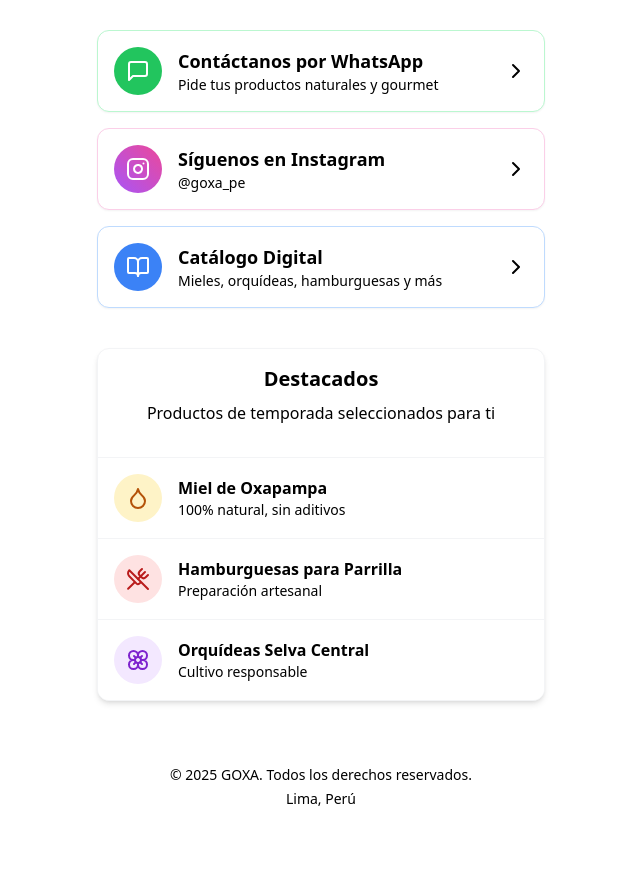
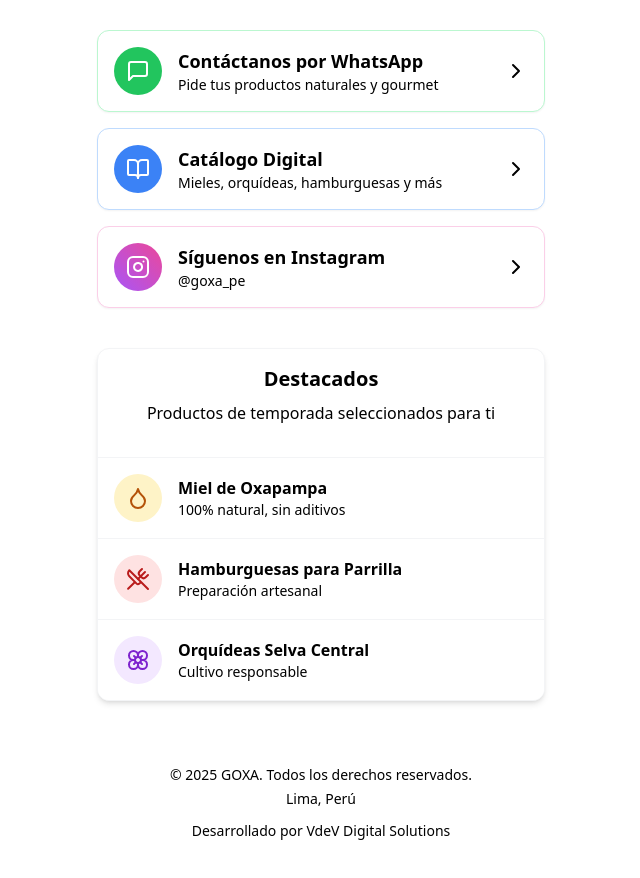
Before and after one commit to Rodvdev/goxa, a Next.js app: page / in a window 1280 px wide. Shown: the part 500-1378 px from the top of the page, without its empty margins (319-959 px from the left). Built offline with nearby package versions, Linux system fonts and the light colour scheme.

Commit message:
Swap Instagram and Catalog PDF links on Home page: Updated link destinations and associated text, enhancing user navigation and content clarity. Added credit for VdeV Digital Solutions in the footer.

```diff
--- a/src/app/page.tsx
+++ b/src/app/page.tsx
@@ -67,6 +67,25 @@
           <ChevronRight className="text-black" />
         </a>
 
+        {/* Catalog PDF Link */}
+        <a
+          href="/catalogo.pdf"
+          target="_blank"
+          rel="noopener noreferrer"
+          className="flex items-center justify-between bg-white hover:bg-blue-50 border border-blue-200 p-4 rounded-xl shadow-sm transition-all hover:shadow-md"
+        >
+          <div className="flex items-center gap-4">
+            <div className="bg-blue-500 text-white p-3 rounded-full">
+              <BookOpen size={24} />
+            </div>
+            <div>
+              <h2 className="font-semibold text-lg text-black">Catálogo Digital</h2>
+              <p className="text-sm text-black">Mieles, orquídeas, hamburguesas y más</p>
+            </div>
+          </div>
+          <ChevronRight className="text-black" />
+        </a>
+
         {/* Instagram Link */}
         <a
           href="https://www.instagram.com/goxa_pe"
@@ -86,24 +105,7 @@
           <ChevronRight className="text-black" />
         </a>
 
-        {/* Catalog PDF Link */}
-        <a
-          href="/catalogo.pdf"
-          target="_blank"
-          rel="noopener noreferrer"
-          className="flex items-center justify-between bg-white hover:bg-blue-50 border border-blue-200 p-4 rounded-xl shadow-sm transition-all hover:shadow-md"
-        >
-          <div className="flex items-center gap-4">
-            <div className="bg-blue-500 text-white p-3 rounded-full">
-              <BookOpen size={24} />
-            </div>
-            <div>
-              <h2 className="font-semibold text-lg text-black">Catálogo Digital</h2>
-              <p className="text-sm text-black">Mieles, orquídeas, hamburguesas y más</p>
-            </div>
-          </div>
-          <ChevronRight className="text-black" />
-        </a>
+
 
         {/* <Link
           href="/warehouse-products"
@@ -167,6 +169,17 @@
       <footer className="mt-16 text-center text-black text-sm">
         <p>&copy; {new Date().getFullYear()} GOXA. Todos los derechos reservados.</p>
         <p className="mt-1">Lima, Perú</p>
+        <p className="mt-3">
+          Desarrollado por{" "}
+          <a
+            href="https://rodrigovdev.com"
+            target="_blank"
+            rel="noopener noreferrer"
+            className="font-medium hover:underline"
+          >
+            VdeV Digital Solutions
+          </a>
+        </p>
       </footer>
     </main>
   );
```
